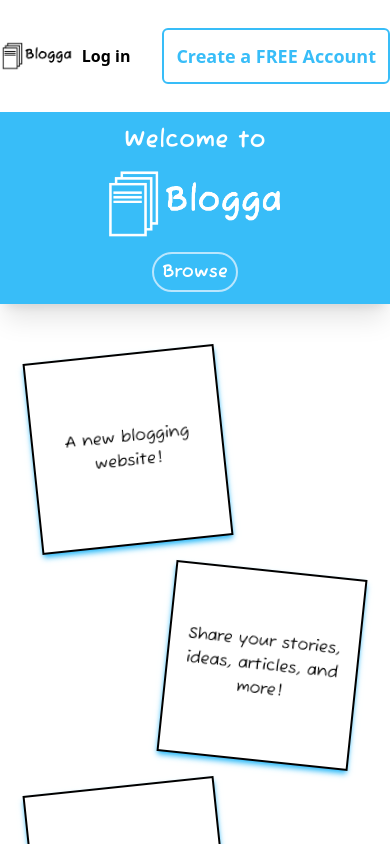
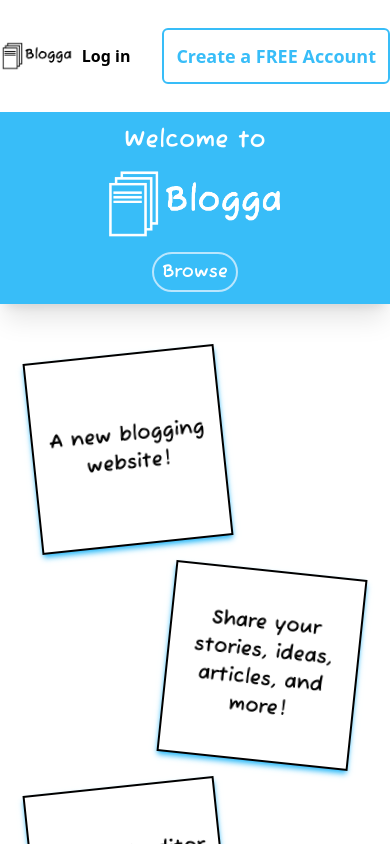
Before and after one commit to suzuhe481/blogga-frontend, a React (Vite) app: page / in a window 390 px wide. Shown: the top 844 px of the page. Built offline with nearby package versions, Linux system fonts and the light colour scheme; no server answers.

Commit message:
Feature cards are 2x2 grid on desktop. Single column on mobile

```diff
--- a/src/components/PageComponents/Welcome/FeatureCards.tsx
+++ b/src/components/PageComponents/Welcome/FeatureCards.tsx
@@ -10,7 +10,7 @@ const FeatureCards = ({ featuresData }: FeaturesDataTypes) => {
   });
 
   return (
-    <div className="grid grid-flow-row my-12 gap-y-6 font-FuzzyBubbles">
+    <div className="grid grid-cols-1 desktop:grid-cols-2 desktop:grid-rows-2 my-12 desktop:mx-12 gap-y-6 font-FuzzyBubbles font-bold text-xl desktop:text-4xl">
       {featureCards}
     </div>
   );
```
